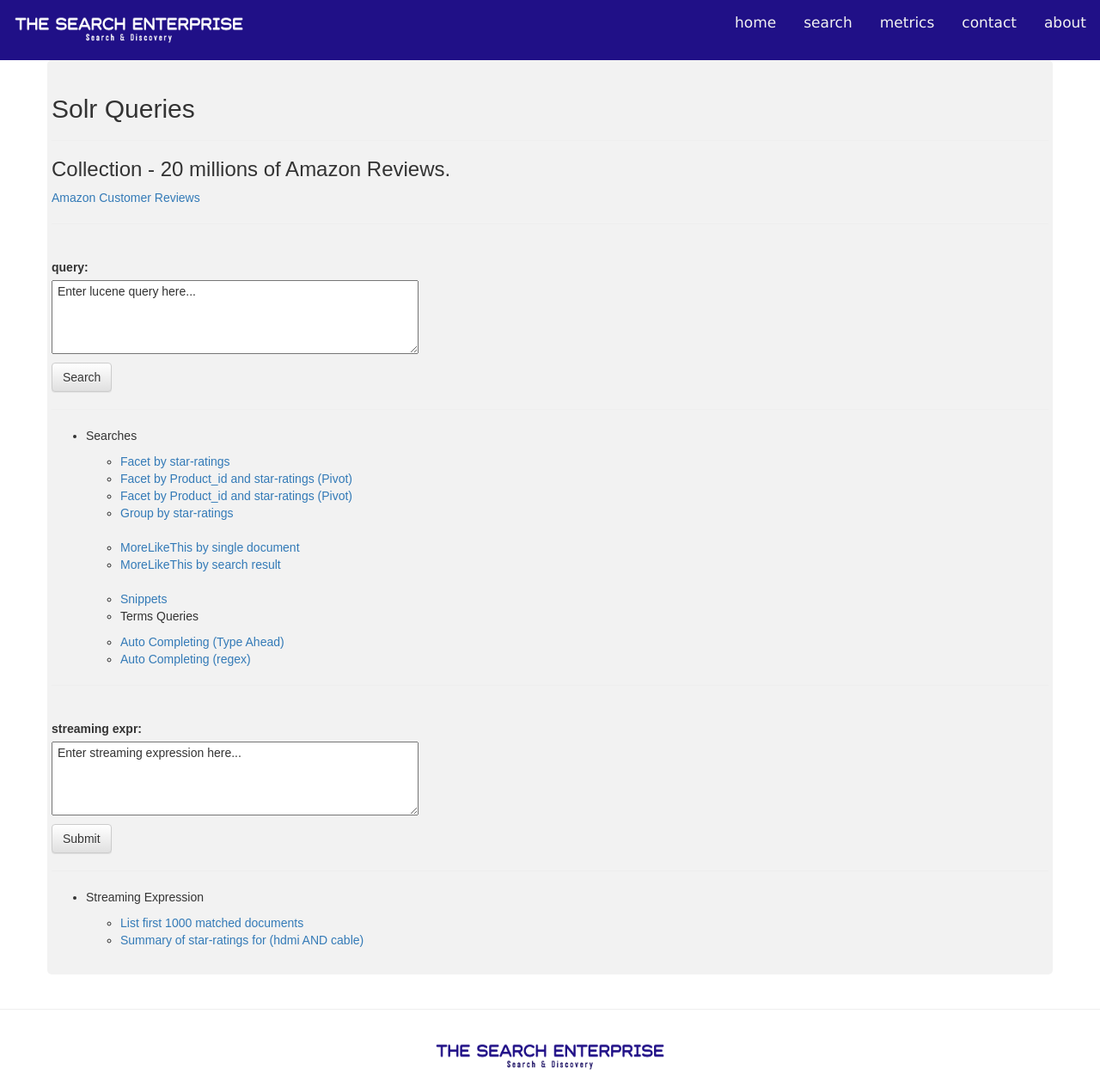
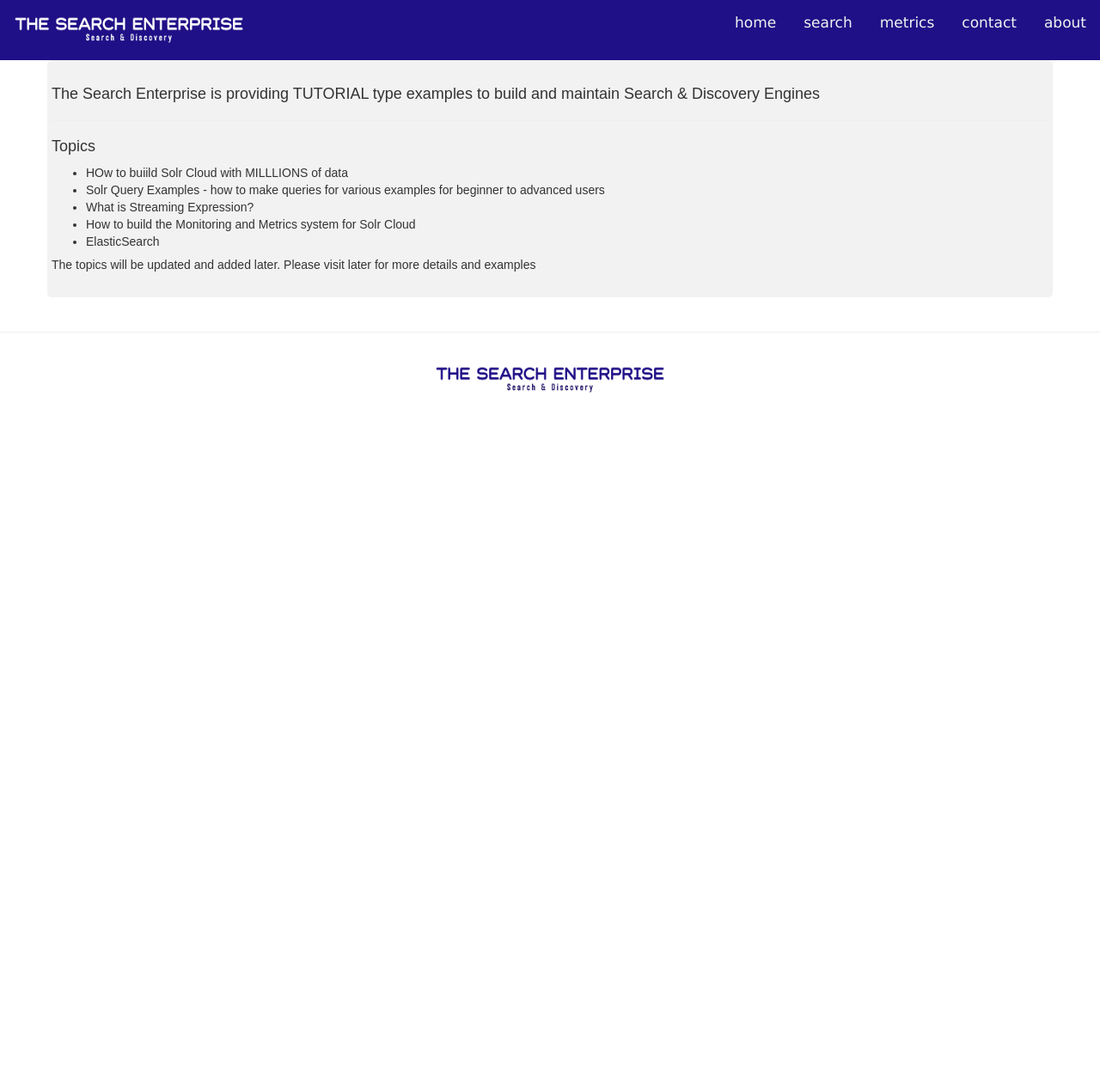
Before and after one commit to jaejoo14/awsreviewsanalysis, a Django app: template awsreviews/templates/awsreviews/index.html in a window 1280 px wide. Shown: the whole page at 86% size. After the commit the page ends 457 px from the top, so only its background shows below. Run offline with Django 3.2, Linux system fonts and the light colour scheme; the template is opened without the code that fills it, so the values that code supplies are empty; some libraries are stand-ins or nearby versions.

Commit message:
updated index.html

```diff
--- a/awsreviews/templates/awsreviews/index.html
+++ b/awsreviews/templates/awsreviews/index.html
@@ -1,68 +1,20 @@
 {% extends "awsreviews/base.html" %}
 {% block content %}
-   <div>
-       <h2>Solr Queries</h2>
+<h4>The Search Enterprise is providing TUTORIAL type examples to build and maintain Search & Discovery Engines</h4>
+<p>
 <hr>
+<p>
+<h4>Topics</h4>
+<p>
+<ul>
+	<li>HOw to buiild Solr Cloud with MILLLIONS of data</li>
+	<li>Solr Query Examples - how to make queries for various examples for beginner to advanced users</li>
+	<li>What is Streaming Expression?</li>
+	<li>How to build the Monitoring and Metrics system for Solr Cloud</li>
+	<li>ElasticSearch</li>
+</ul>
 
-       <h3>Collection - 20 millions of Amazon Reviews.</h3>
-<a href="https://s3.amazonaws.com/amazon-reviews-pds/readme.html" target="_blank">Amazon Customer Reviews</a>
-        </div>
-<hr>
-<br/>
+<p>
+<h5>The topics will be updated and added later. Please visit later for more details and examples</h5>
 
-    <div >
-       	<p><label>query:</label> <br/>
-    	<textarea rows="4" cols="50" name="query" form="searchForm"> Enter lucene query here...</textarea>
-    	<form method="GET" action="/search/result" id="searchForm" >
-        	<button type="submit" class="save btn btn-default">Search</button>
-    	</form>
-    </div>
-<hr>
-<ul>
-        <li><p>Searches</p></li>
-                <ul>
-                        <li><a href="/search/result?query=facet.field%3Dstar_rating%26facet%3Don%26q%3Dproduct_id%253AB001FA1NUK%26rows%3D0">Facet  by star-ratings</a>
-                </ul>
-                <ul>
-                        <li><a href="/search/result?query=q%3Dproduct_title:(hdmi%2520AND%2520cable)%26rows%3D0%26facet%3Dtrue%26facet.pivot%3Dproduct_id%2Cstar_rating%26facet.limit%3D10">Facet by Product_id and star-ratings (Pivot)</a>
-                        <li><a href="/search/result?query=q%3Dproduct_title:(hdmi%2520AND%2520cable)%26rows%3D0%26facet%3Dtrue%26facet.pivot%3Dproduct_id%2Cstar_rating%26facet.limit%3D10">Facet by Product_id and star-ratings (Pivot)</a>
-                </ul>
-                <ul>
-                        <li><a href="/search/result?query=fl%3Did%2Cstar_rating%2Cproduct_title%26q%3Dproduct_title%3A(hdmi%2520AND%2520cable)%26group%3Dtrue%26group.field%3Dstar_rating%26group.limit%3D3%26sort%3Dstar_rating%2520desc">Group by star-ratings</a>
-                </ul>
-		<br/>
-                <ul>
-                        <li><a href="/search/result?query=fl%3Dreview_id%2Cproduct_title%2Creview_headline%26mlt%3Dtrue%26mlt.match.include%3Dtrue%26mlt.mintf%3D1%26mlt.mindf%3D1%26q%3Did%3AR3K6K40KCJVGXO%26mlt.fl%3Dreview_headline%2Creview_headline%26mlt.count%3D10%26wt%3D%0A">MoreLikeThis by single document</a>
-                        <li><a href="/search/result?query=fl%3Dreview_id%2Cproduct_title%2Creview_headline%26mlt%3Dtrue%26mlt.match.include%3Dtrue%26mlt.mintf%3D1%26mlt.mindf%3D1%26q%3Dproduct_title:(hdmi%2520AND%2520cable)%26rows%3D5%26mlt.fl%3Dreview_headline%2Creview_headline%26mlt.count%3D10%26wt%3D%0A">MoreLikeThis by search result</a>
-                </ul>
-		<br/>
-                <ul>
-                        <li><a href="/search/result?query=fl%3Did%26hl.fl%3Dreview_body%26hl.fragsize%3D100%26hl.snippets%3D1%26hl%3Don%26q%3Dreview_body%253Ahate">Snippets</a>
-        <li><p>Terms  Queries</p></li>
-		</ul>
-                <ul>
-                        <li><a href="/terms/result?query=terms.fl%3Dproduct_title_str%26terms.prefix%3Da%26terms.mincount%3D5%26terms.limit%3D5">Auto Completing (Type Ahead)</a>
-                </ul>
-                <ul>
-                        <li><a href="/terms/result?query=terms.fl%3Dproduct_title_str%26terms.regex%3D.*hdmi.*%26terms.mincount%3D5%26terms.limit%3D5">Auto Completing (regex)</a>
-                </ul>
-</ul>
-<hr>
-<br/>
-    <div >
-
-       	<p><label>streaming expr:</label> <br/>
-    	<textarea rows="4" cols="50" name="expr" form="exprForm"> Enter streaming expression here...</textarea>
-    	<form method="GET" action="/search/result" id="exprForm" >
-        	<button type="submit" class="save btn btn-default">Submit</button>
-    	</form>
-    </div>
-<hr>
-<ul>
-        <li><p>Streaming Expression</p></li>
-                <ul>
-                        <li><a href='/stream/result?expr=search(reviews,q="product_title:(hdmi AND cable)",fl="id, product_title,star_rating",rows=1000,sort="id asc")'>List first 1000 matched documents</a>
-                        <li><a href='/stream/result?expr=let(samples=search(reviews,q="product_title:(hdmi AND cable)",fl="id, product_title,star_rating",rows=1000,sort="id asc"),responses=col(samples,star_rating),summary=describe(responses))'>Summary of star-ratings for (hdmi AND cable)</a>
-		</ul>
-</ul>
 {% endblock content %}
```
